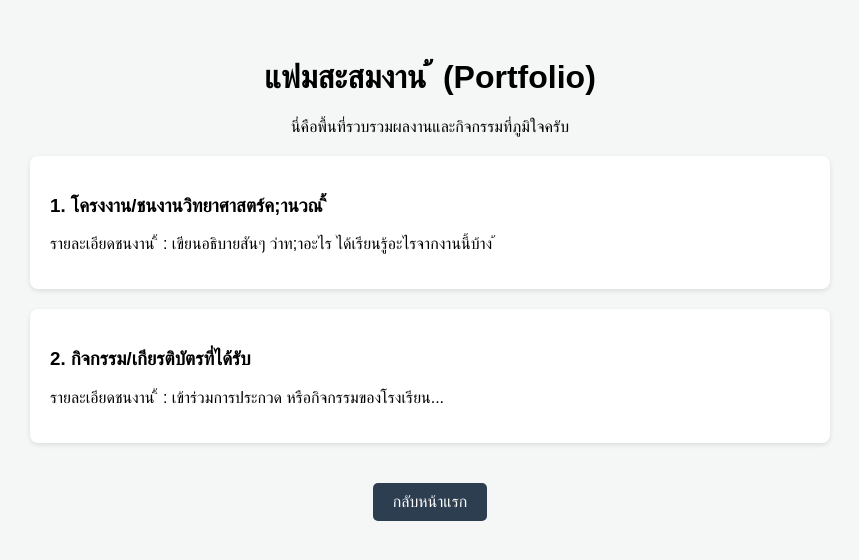
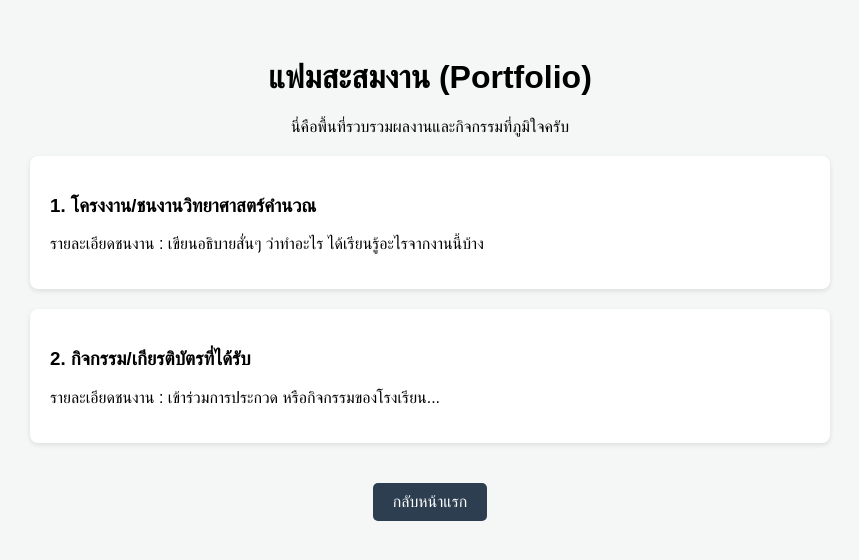
Before and after one commit to 34739korawit/34739korawit.github.io, a plain HTML site: page portfolio.html in a window 1280 px wide. Shown: the whole page, without its empty margins (210-1069 px from the left). Drawn offline with Linux system fonts and the light colour scheme.

Commit message:
Update portfolio.html

```diff
--- a/portfolio.html
+++ b/portfolio.html
@@ -3,7 +3,7 @@
 <head>
 <meta charset="UTF-8">
 <meta viewport="width=device-width, initial-scale=1.0">
-<title>แฟมสะสมงานของฉัน ้ </title>
+<title>แฟมสะสมงานของฉัน  </title>
 <style>
 body { font-family: sans-serif; background-color: #f4f7f6; text-align: center;
 padding: 30px; }
@@ -16,17 +16,17 @@ padding: 30px; }
 </head>
 <body>
 <div class="container">
-<h1> แฟมสะสมงาน ้ (Portfolio)</h1>
+<h1> แฟมสะสมงาน  (Portfolio)</h1>
 <p>นี่คือพื้นที่รวบรวมผลงานและกิจกรรมที่ภูมิใจครับ</p>
 <!-- กล่องผลงานชนที่ ้ิ 1 -->
 <div class="project-card">
-<h3>1. โครงงาน/ชนงานวิทยาศาสตร์ค;านวณ ิ้ </h3>
-<p>รายละเอียดชนงาน ิ้ : เขียนอธิบายสันๆ ว่าท;าอะไร ได้เรียนรู้อะไรจากงานนี้บ้าง ้ </p>
+<h3>1. โครงงาน/ชนงานวิทยาศาสตร์คำนวณ  </h3>
+<p>รายละเอียดชนงาน  : เขียนอธิบายสั่นๆ ว่าทำอะไร ได้เรียนรู้อะไรจากงานนี้บ้าง  </p>
 </div>
 <!-- กล่องผลงานชนที่ ้ิ 2 -->
 <div class="project-card">
 <h3>2. กิจกรรม/เกียรติบัตรที่ได้รับ</h3>
-<p>รายละเอียดชนงาน ิ้ : เข้าร่วมการประกวด หรือกิจกรรมของโรงเรียน...</p>
+<p>รายละเอียดชนงาน  : เข้าร่วมการประกวด หรือกิจกรรมของโรงเรียน...</p>
 </div>
 <!-- ปุ่มกดกลับหน้าแรก -->
 <a href="index.html" class="btn"> กลับหน้าแรก</a>
```
